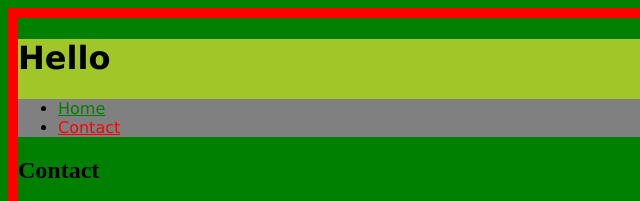
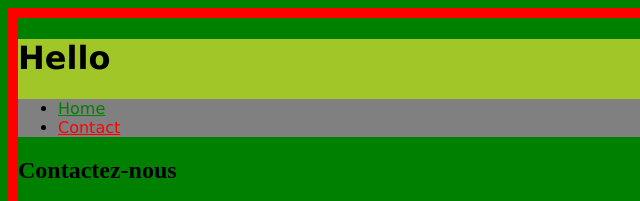
Before and after one commit to pcharli/ingrwi33, a plain HTML site: page contact.html in a window 1280 px wide. Shown: the top 201 px of the page, 0-640 px from the left. Drawn offline with nearby package versions, Linux system fonts and the light colour scheme; files that its build step writes are made by us from their sources.

Commit message:
Edit title contact -> contactez-nous

```diff
--- a/contact.html
+++ b/contact.html
@@ -19,7 +19,7 @@
         </nav>
     </header>
     <main>
-        <h2>Contact</h2>
+        <h2>Contactez-nous</h2>
         <form action="">
             <label for="">Votre nom :</label>
             <input type="text" required>
```
